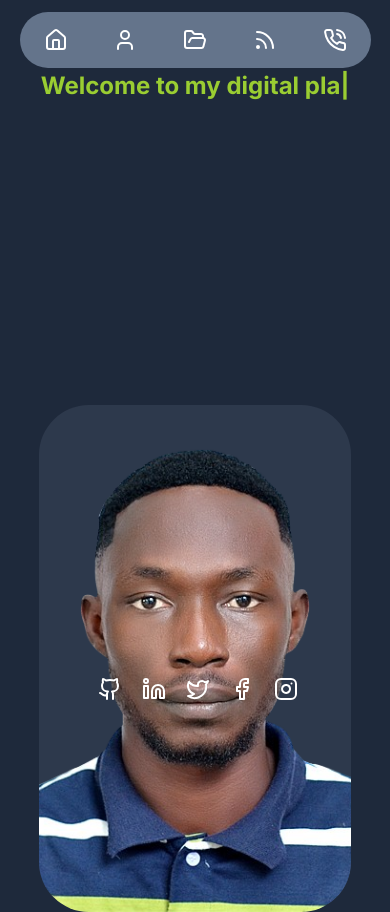
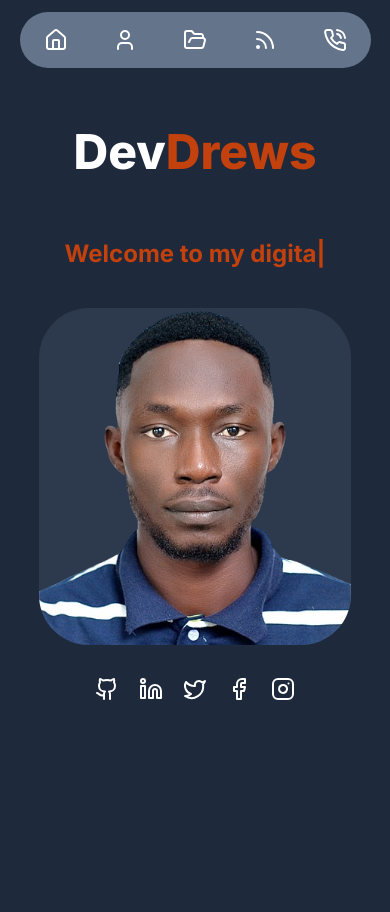
Before and after one commit to and-rews/devdrews, a Next.js app: page / in a window 390 px wide. After the commit the page ends 844 px from the top, so only its background shows below. Built offline with nearby package versions, Linux system fonts and the light colour scheme.

Commit message:
homepage responsive

```diff
--- a/components/Hero.tsx
+++ b/components/Hero.tsx
@@ -7,6 +7,10 @@ import Image from "next/image";
 
 export default function Hero() {
   return (
+    <>
+      <h1 className={styles.dev}>
+        Dev<span className="text-orange-700">Drews</span>{" "}
+      </h1>
       <div className={styles.hero}>
         <h1 className={styles.heading}>
           <ReactTyped
@@ -31,5 +35,6 @@ export default function Hero() {
           />
         </div>
       </div>
+    </>
   );
 }
--- a/components/SocialIcons.tsx
+++ b/components/SocialIcons.tsx
@@ -10,7 +10,7 @@ export default function SocialIcons() {
         href="https://github.com/and-rews"
         target="_blank"
         rel="noopener noreferrer"
-        className="mr-5 hover:text-lime-500"
+        className="mr-5 hover:text-orange-700"
       >
         <Github />
       </Link>
@@ -18,7 +18,7 @@ export default function SocialIcons() {
         href="https://www.linkedin.com/in/andrews-osei?utm_source=share&utm_campaign=share_via&utm_content=profile&utm_medium=android_app"
         target="_blank"
         rel="noopener noreferrer"
-        className="mr-5 hover:text-lime-500"
+        className="mr-5 hover:text-orange-700"
       >
         <Linkedin />
       </Link>
@@ -26,7 +26,7 @@ export default function SocialIcons() {
         href="https://x.com/devdrews1"
         target="_blank"
         rel="noopener noreferrer"
-        className="mr-5 hover:text-lime-500"
+        className="mr-5 hover:text-orange-700"
       >
         <Twitter />
       </Link>
@@ -34,7 +34,7 @@ export default function SocialIcons() {
         href="https://web.facebook.com/devdrews1"
         target="_blank"
         rel="noopener noreferrer"
-        className="mr-5 hover:text-lime-500"
+        className="mr-5 hover:text-orange-700"
       >
         <Facebook />
       </Link>
@@ -42,7 +42,7 @@ export default function SocialIcons() {
         href="https://www.instagram.com/devdrews1/"
         target="_blank"
         rel="noopener noreferrer"
-        className="hover:text-lime-500"
+        className="hover:text-orange-700"
       >
         <Instagram />
       </Link>
--- a/styles/Hero.module.css
+++ b/styles/Hero.module.css
@@ -5,6 +5,15 @@
   align-items: center;
   width: 80%;
   justify-content: space-between;
+}
+
+.dev {
+  position: absolute;
+  margin-left: 5%;
+  margin-top: 3%;
+  font-size: 2.5rem;
+  font-weight: 900;
+  color: #fff;
 }
 
 .profileImage {
@@ -15,7 +24,7 @@
 }
 
 .heading {
-  color: yellowgreen;
+  color: rgb(194 65 12);
   font-weight: 700;
   font-size: 2.5rem;
   margin-bottom: 20px;
@@ -26,16 +35,31 @@
   .hero {
     flex-direction: column;
     margin: auto;
+    height: auto;
   }
 
   .profileImage {
-    height: 60vh;
+    position: relative;
+    height: 40vh;
     width: 90vw;
+    margin-top: 1rem;
+    margin-bottom: 2rem;
   }
 
   .heading {
+    margin-top: 3rem;
     text-align: center;
     font-size: 1.5rem;
     width: 100%;
   }
+
+  .dev {
+    text-align: center;
+    margin-top: 3rem;
+    font-size: 3rem;
+    font-weight: 800;
+    color: #fff;
+    position: relative;
+    margin-left: 0;
+  }
 }
--- a/styles/Navbar.module.css
+++ b/styles/Navbar.module.css
@@ -34,7 +34,7 @@
 }
 
 .nav a:hover {
-  color: yellowgreen;
+  color: rgb(194 65 12);
   transition: 0.5s;
 }
 
--- a/styles/SocialIcons.module.css
+++ b/styles/SocialIcons.module.css
@@ -8,7 +8,9 @@
 
 @media only screen and (max-width: 600px) {
   .socialIcons {
-    bottom: 17%;
-    left: 25%;
+    position: relative;
+    justify-content: center;
+    align-items: center;
+    left: 0;
   }
 }
```
Lines whose indentation alone changed are shown as unchanged.
